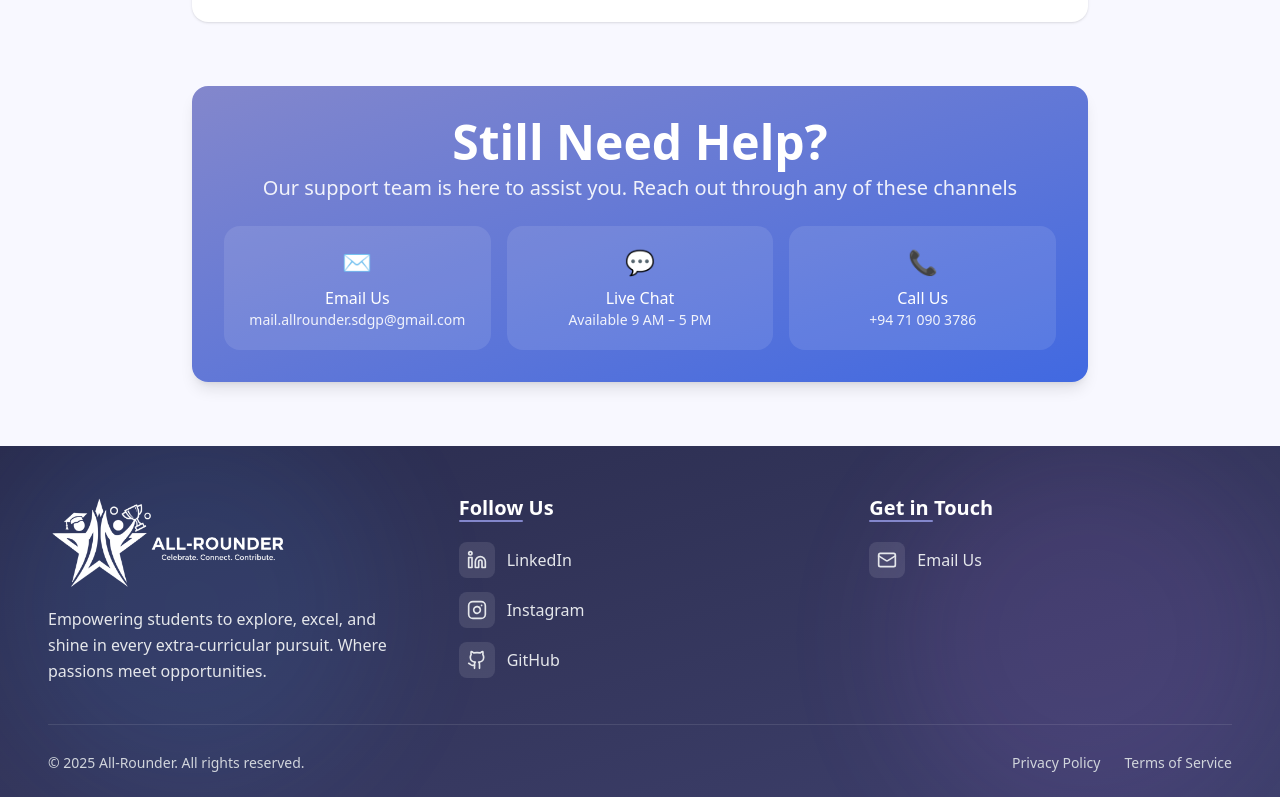
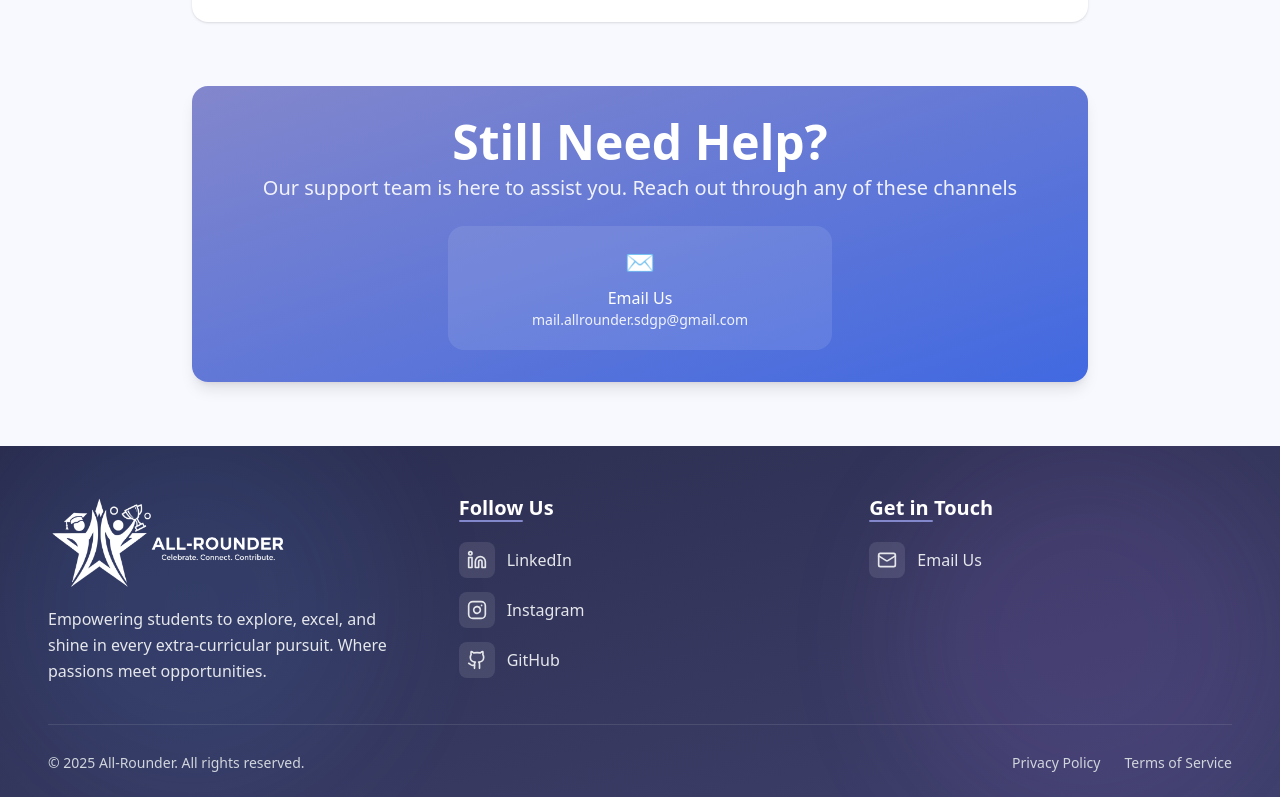
Before and after one commit to Dulaksha-Keshan/all-rounder, a Next.js app in the folder frontend/all-rounder/: page /help in a window 1280 px wide. Shown: the part 2877-3674 px from the top of the page. Built offline with nearby package versions, Linux system fonts and the light colour scheme.

Commit message:
edit need help

```diff
--- a/frontend/all-rounder/src/app/(landing)/_components/LandingPage.tsx
+++ b/frontend/all-rounder/src/app/(landing)/_components/LandingPage.tsx
@@ -1,3 +1,4 @@
+
 import { Trophy, Palette, Users } from 'lucide-react';
 import FeatureCard from './FeatureCard';
 import { EventDetails } from './Events';
--- a/frontend/all-rounder/src/app/help/page.tsx
+++ b/frontend/all-rounder/src/app/help/page.tsx
@@ -32,29 +32,34 @@ export default function HelpPage() {
       {
         q: "What is All-Rounder?",
         a: `All-Rounder is a comprehensive student extracurricular activities sharing platform designed to go beyond academics.
-
           It connects students, teachers, schools, and organizations into one trusted ecosystem where achievements, skills, and participation can be showcased digitally.
-
         The platform helps students build a verified profile of their talents, while institutions and organizations can discover, validate, and support student potential.`,
       },
       {
         q: "How do I create an account?",
         a: `You can create an account by signing up using your personal email address or your institution-provided credentials.
-
           Once registered, you’ll be guided through a simple onboarding process where you select your user type and complete your profile details.
-
         Account creation is free and only takes a few minutes.`,
       },
       {
   q: "What are the different user types?",
-        a: `All-Rounder supports multiple user roles to ensure proper access and verification.
+  a: (
+    <>
+      All-Rounder supports multiple user roles to ensure proper access and verification.
+      <br />
+      The main user types include:
+      <br />
+      • <strong>Students</strong> – to showcase skills and achievements
+      <br />
+      • <strong>Teachers</strong> – to verify and mentor students
+      <br />
+      • <strong>Schools</strong> – to manage and monitor student activities
+      <br />
+      • <strong>Organizations</strong> – to host events, competitions, and opportunities
+    </>
+  ),
+}
 
-The main user types include:
-• Students – to showcase skills and achievements
-• Teachers – to verify and mentor students
-• Schools – to manage and monitor student activities
-• Organizations – to host events, competitions, and opportunities`,
-      },
     ],
   },
   {
@@ -63,9 +68,7 @@ The main user types include:
       {
         q: "How does student verification work?",
         a: `Student verification is handled through their registered educational institution.
-
         After signing up, students submit basic institutional details, which are reviewed by teachers or school administrators to confirm authenticity.
-
         This process ensures that all student profiles on the platform are genuine and trustworthy.`,
       },
       {
@@ -207,7 +210,7 @@ This process ensures that all student profiles on the platform are genuine and t
       {/* FAQ SECTIONS */}
       <div className="max-w-4xl mx-auto space-y-8">
         {faqData.map((section, index) => {
-          const filteredItems = filterItems(section.items);
+          const filteredItems = filterItems(section.items as FAQItemType[]);
 
           if (filteredItems.length === 0) return null;
 
@@ -231,35 +234,17 @@ This process ensures that all student profiles on the platform are genuine and t
   </p>
 
   <div className="grid md:grid-cols-3 gap-4">
-    {/* Email */}
-    <div className="bg-white/10 rounded-2xl p-5 text-center">
+  <div className="md:col-span-3 flex justify-center">
+    <div className="bg-white/10 rounded-2xl p-5 text-center w-full max-w-sm">
       <div className="text-2xl mb-2">✉️</div>
-      <p className="font-medium ">Email Us</p>
+      <p className="font-medium">Email Us</p>
       <p className="text-sm opacity-90">
         mail.allrounder.sdgp@gmail.com
       </p>
     </div>
-
-    {/* Live Chat */}
-    <div className="bg-white/10 rounded-2xl p-5 text-center">
-      <div className="text-2xl mb-2">💬</div>
-      <p className="font-medium">Live Chat</p>
-      <p className="text-sm opacity-90">
-        Available 9 AM – 5 PM
-      </p>
-    </div>
-
-    {/* Call */}
-    <div className="bg-white/10 rounded-2xl p-5 text-center">
-      <div className="text-2xl mb-2">📞</div>
-      <p className="font-medium">Call Us</p>
-      <p className="text-sm opacity-90">
-        +94 71 090 3786
-      </p>
   </div>
   </div>
 </section>
-
 </main>
   );
 }
```
Also changed, not shown: 1 other file (tests, documents, lock files or other folders). Lines whose indentation alone changed are shown as unchanged.
